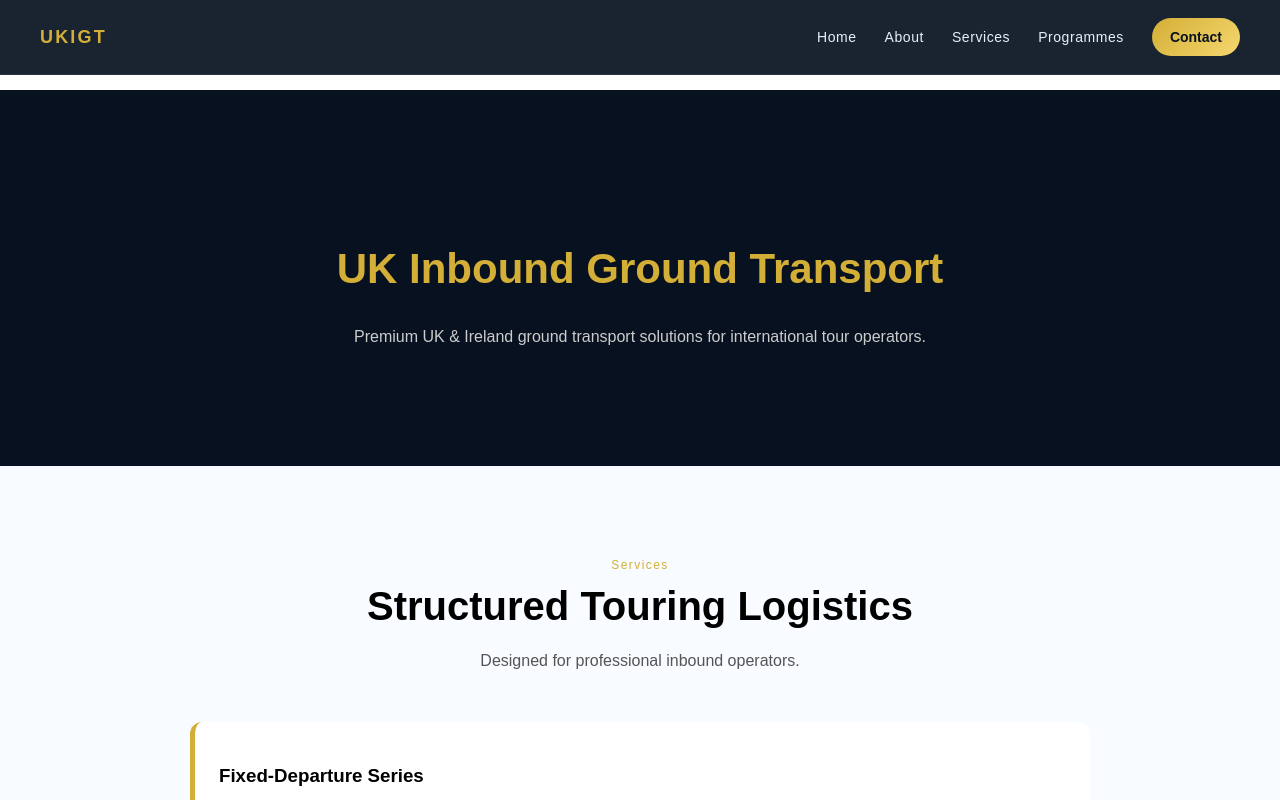
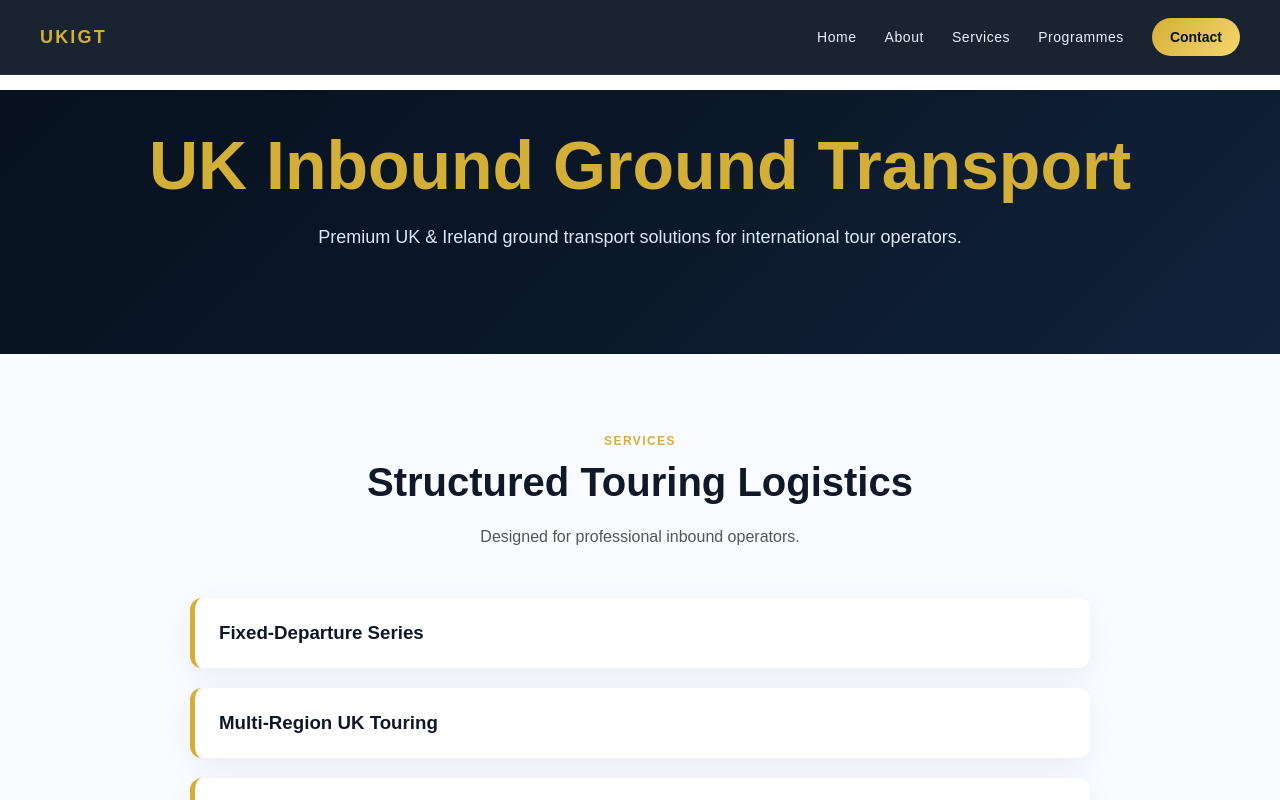
Before and after one commit to kandiahtk-crypto/Project-, a Next.js app: page / in a window 1280 px wide. Shown: the top 800 px of the page. Built offline with nearby package versions, Linux system fonts and the light colour scheme.

Commit message:
Update page.tsx

```diff
--- a/src/app/page.tsx
+++ b/src/app/page.tsx
@@ -8,17 +8,46 @@ function SectionTitle({
   text?: string;
 }) {
   return (
-    <div style={{ maxWidth: "760px", margin: "0 auto 48px", textAlign: "center" }}>
+    <div
+      style={{
+        maxWidth: "760px",
+        margin: "0 auto 48px",
+        textAlign: "center",
+      }}
+    >
       {eyebrow && (
-        <p style={{ marginBottom: "12px", color: "#D4AF37", fontSize: "12px", letterSpacing: "0.12em" }}>
+        <p
+          style={{
+            margin: "0 0 12px",
+            color: "#D4AF37",
+            fontSize: "12px",
+            letterSpacing: "0.12em",
+            textTransform: "uppercase",
+            fontWeight: 700,
+          }}
+        >
           {eyebrow}
         </p>
       )}
 
-      <h2 style={{ fontSize: "40px", margin: 0 }}>{title}</h2>
+      <h2
+        style={{
+          fontSize: "40px",
+          margin: 0,
+          color: "#111827",
+        }}
+      >
+        {title}
+      </h2>
 
       {text && (
-        <p style={{ marginTop: "18px", color: "#555", lineHeight: 1.7 }}>
+        <p
+          style={{
+            marginTop: "18px",
+            color: "#555",
+            lineHeight: 1.7,
+          }}
+        >
           {text}
         </p>
       )}
@@ -34,9 +63,10 @@ function Card({ title }: { title: string }) {
         padding: "24px",
         borderRadius: "12px",
         borderLeft: "5px solid #D4AF37",
+        boxShadow: "0 10px 30px rgba(15, 23, 42, 0.06)",
       }}
     >
-      <h3>{title}</h3>
+      <h3 style={{ margin: 0, color: "#0F172A" }}>{title}</h3>
     </div>
   );
 }
@@ -44,26 +74,40 @@ function Card({ title }: { title: string }) {
 export default function HomePage() {
   return (
     <>
-      {/* HERO */}
       <section
         style={{
-          padding: "120px 20px 100px",
+          padding: "40px 20px 100px",
           textAlign: "center",
-          background: "#07111F",
+          background:
+            "linear-gradient(135deg, #07111F 0%, #0B1728 45%, #10233B 100%)",
           color: "white",
         }}
       >
-        <h1 style={{ fontSize: "42px", color: "#D4AF37" }}>
+        <h1
+          style={{
+            fontSize: "clamp(40px, 6vw, 68px)",
+            color: "#D4AF37",
+            margin: 0,
+            lineHeight: 1.05,
+          }}
+        >
           UK Inbound Ground Transport
         </h1>
 
-        <p style={{ maxWidth: "700px", margin: "20px auto", color: "#ccc" }}>
-          Premium UK & Ireland ground transport solutions for international
+        <p
+          style={{
+            maxWidth: "700px",
+            margin: "20px auto 0",
+            color: "#DCE8F5",
+            lineHeight: 1.8,
+            fontSize: "18px",
+          }}
+        >
+          Premium UK &amp; Ireland ground transport solutions for international
           tour operators.
         </p>
       </section>
 
-      {/* SERVICES */}
       <section style={{ padding: "80px 20px", background: "#F8FBFF" }}>
         <SectionTitle
           eyebrow="Services"
@@ -71,14 +115,20 @@ export default function HomePage() {
           text="Designed for professional inbound operators."
         />
 
-        <div style={{ maxWidth: "900px", margin: "0 auto", display: "grid", gap: "20px" }}>
+        <div
+          style={{
+            maxWidth: "900px",
+            margin: "0 auto",
+            display: "grid",
+            gap: "20px",
+          }}
+        >
           <Card title="Fixed-Departure Series" />
           <Card title="Multi-Region UK Touring" />
           <Card title="UK–Ireland Integration" />
         </div>
       </section>
 
-      {/* CTA */}
       <section
         style={{
           padding: "80px 20px",
@@ -87,7 +137,7 @@ export default function HomePage() {
           color: "white",
         }}
       >
-        <h2 style={{ color: "#D4AF37" }}>
+        <h2 style={{ color: "#D4AF37", margin: 0 }}>
           Ready to plan your next programme?
         </h2>
 
```
